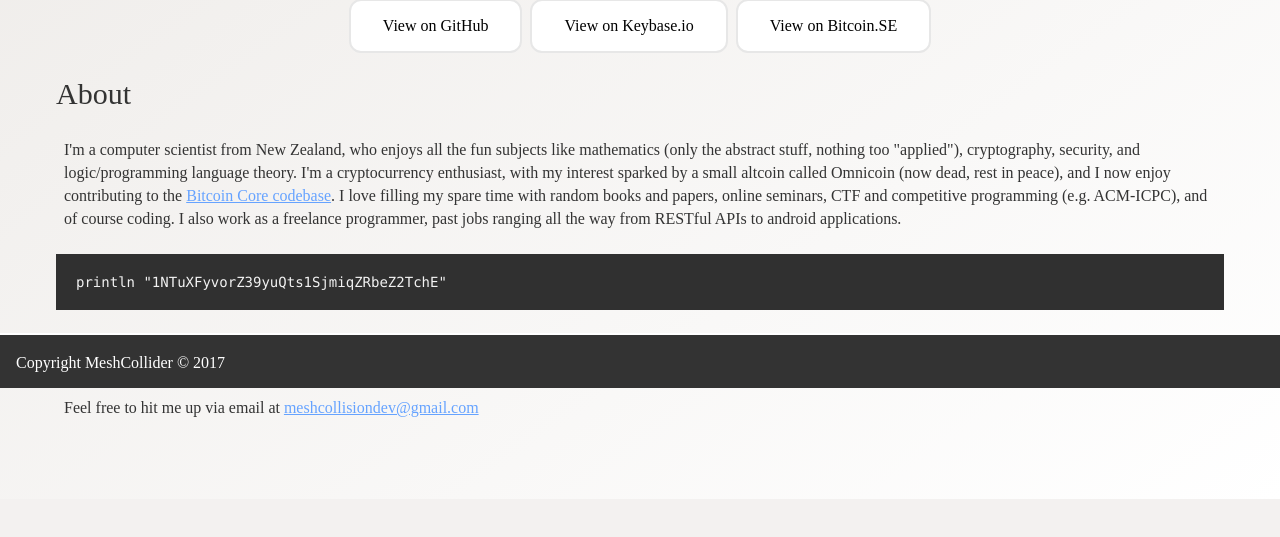
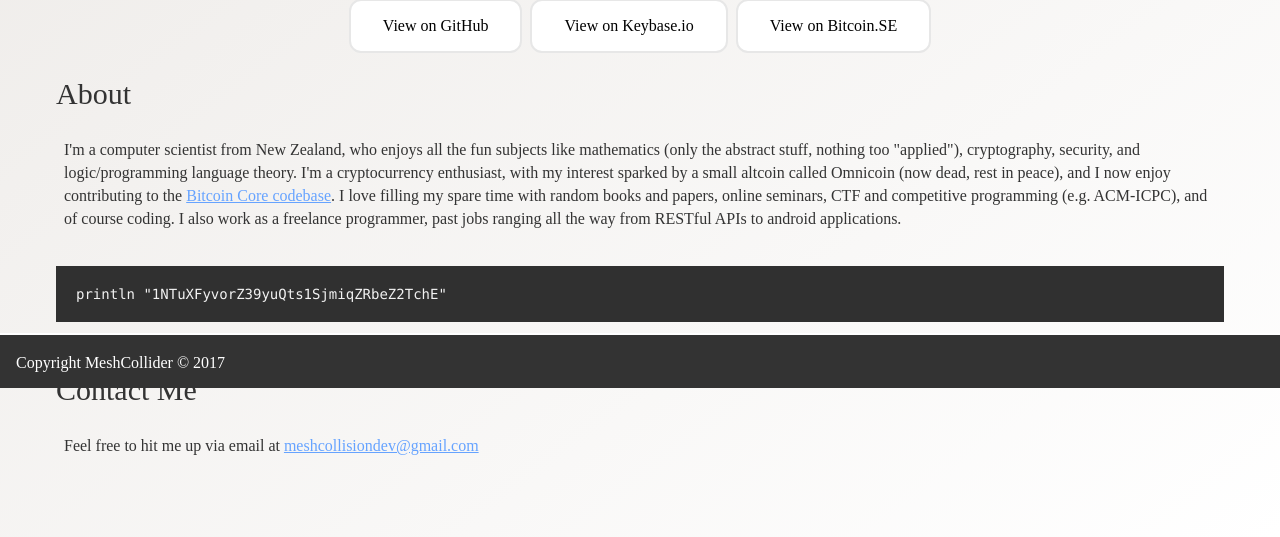
Before and after one commit to meshcollider/meshcollider.github.io, a PHP site: page / in a window 1280 px wide. Shown: the part 412-949 px from the top of the page. Before the commit the page ends 911 px from the top, so only its background shows below. Run offline with PHP 8.4, Linux system fonts and the light colour scheme.

Commit message:
Trying out small formatting difference

```diff
--- a/stylesheet.css
+++ b/stylesheet.css
@@ -59,11 +59,14 @@ code {
 }
 
 pre {
+
 	padding: 20px;
 	overflow: auto;
 	color: #f2f2f2;
 	text-shadow: none;
 	background: #303030;
+	margin-bottom: 4em;
+	margin-top: 2em;
 }
 pre code {
 	padding: 0;
```
Lines whose indentation alone changed are shown as unchanged.
